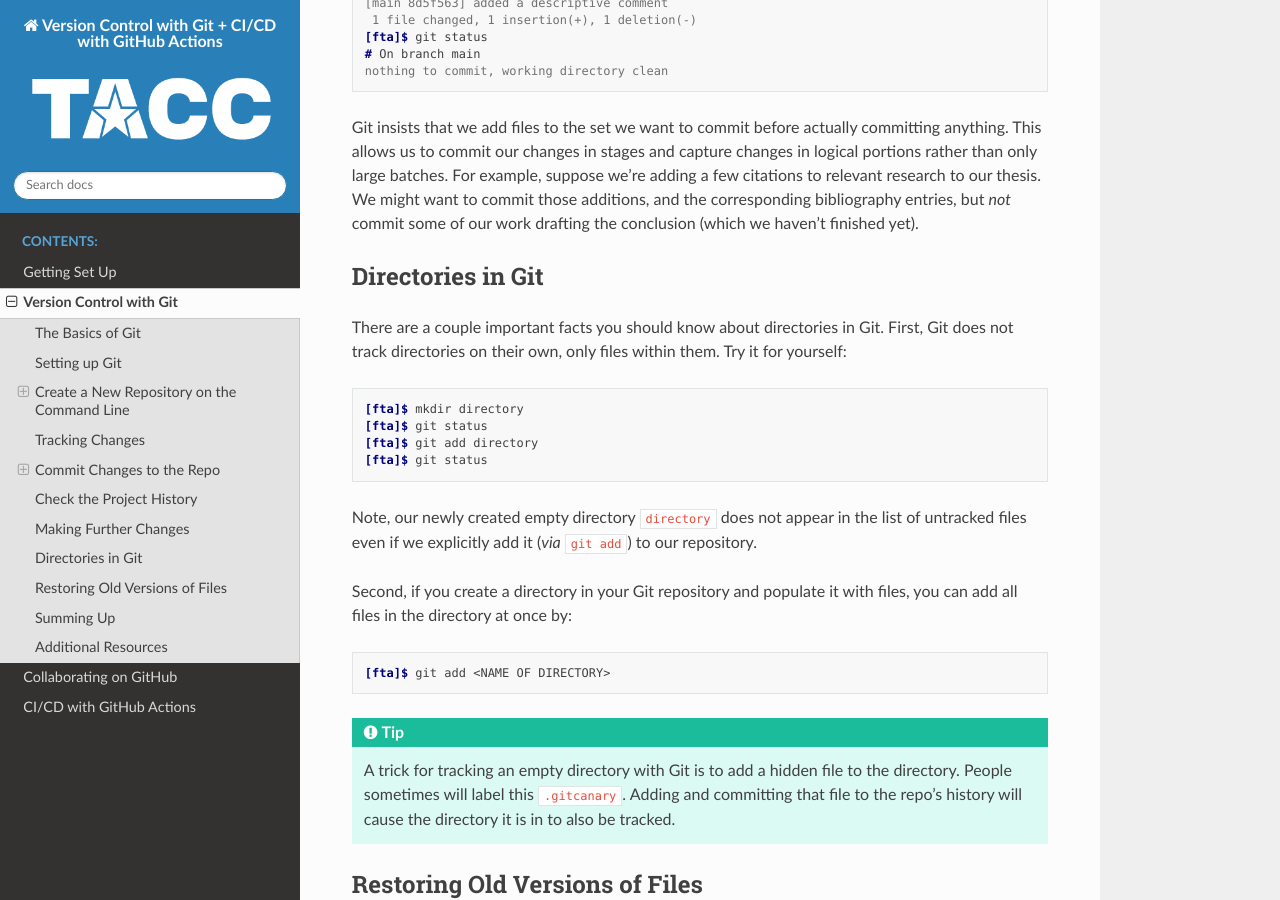
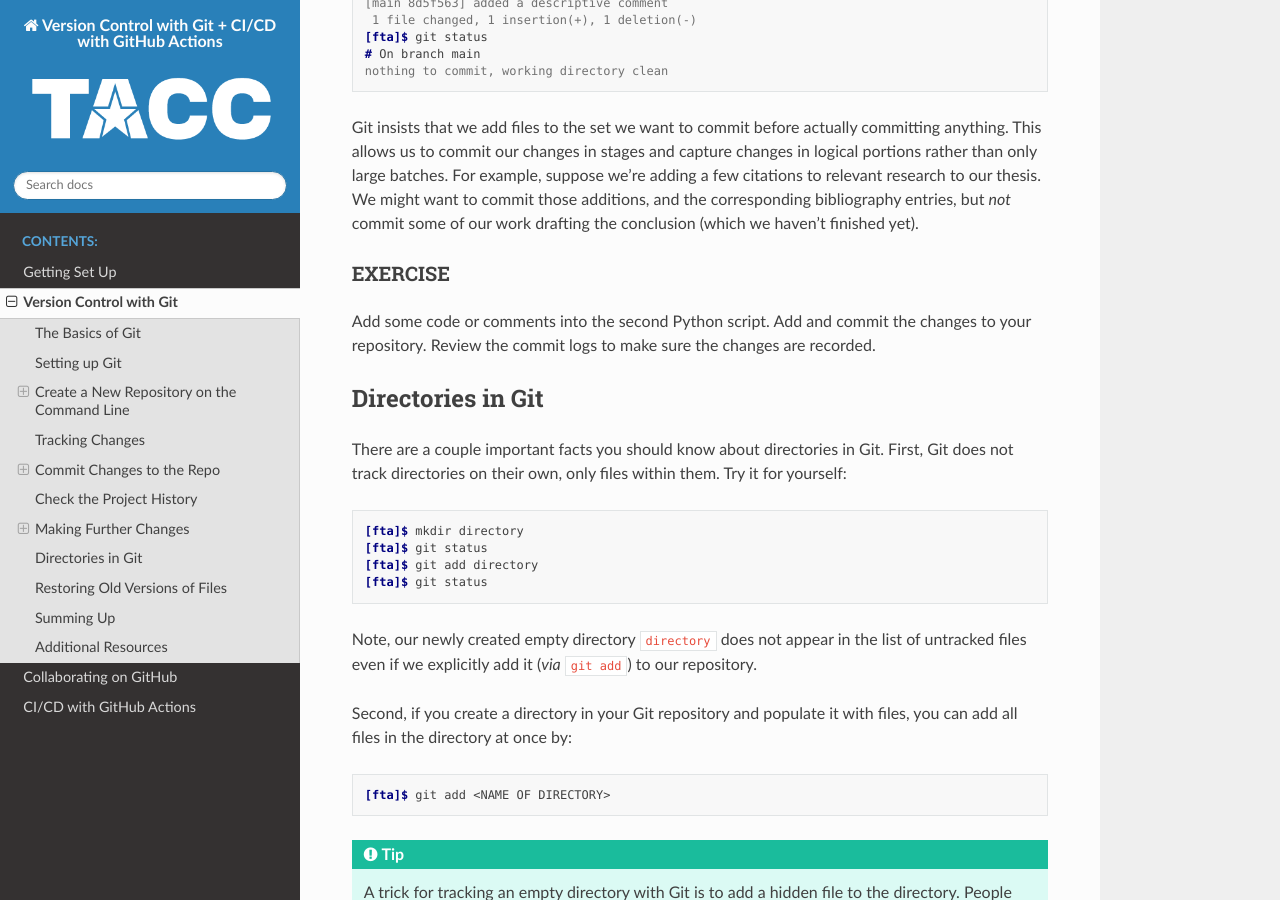
Before and after one commit to wjallen/VersionControlWithGit, a Sphinx documentation site: the page built from docs/docs/version_control_1.rst, in a window 1280 px wide and 900 px high, scrolled down 8198 px. Built offline with Sphinx 7.4.7 and the Read the Docs theme 2.0.0, drawn with Linux system fonts in a browser that asks for light colours.

Commit message:
minor updates

```diff
--- a/docs/docs/continuous_integration.rst
+++ b/docs/docs/continuous_integration.rst
@@ -403,4 +403,4 @@
 
 * `GitHub Actions Docs <https://docs.github.com/en/actions>`_
 * `Demo Repository <https://github.com/wjallen/pi-estimator>`_
-* `Semantic Versioning <https://semver.org/>`|
+* `Semantic Versioning <https://semver.org/>`_
--- a/docs/docs/setup.rst
+++ b/docs/docs/setup.rst
@@ -5,9 +5,12 @@
 Prerequisites
 -------------
 
+To make the most of this workshop, please make sure you have:
+
 1. `TACC account <https://accounts.tacc.utexas.edu/register>`_ (username, password, multifactor token)
 2. `GitHub Account <https://github.com/signup>`_
 3. `Docker Hub Account <https://hub.docker.com/signup>`_ (optional, but recommended)
+4. Access to a command line terminal, e.g. Terminal or WSL 2
 
 Log in to Frontera
 ------------------
--- a/docs/docs/version_control_1.rst
+++ b/docs/docs/version_control_1.rst
@@ -155,7 +155,7 @@
    [fta]$ ls -a
    ./  ../  .git/
 
-Use the ``find`` command to get a overview of the contents of the ``.git/``
+Use the ``tree`` or ``find`` command to get a overview of the contents of the ``.git/``
 directory:
 
 .. code-block:: console
@@ -436,6 +436,12 @@
 to commit those additions, and the corresponding bibliography entries, but *not*
 commit some of our work drafting the conclusion (which we haven't finished yet).
 
+EXERCISE
+~~~~~~~~
+
+Add some code or comments into the second Python script. Add and commit the
+changes to your repository. Review the commit logs to make sure the changes
+are recorded.
 
 
 Directories in Git
```
Also changed, not shown: other parts of docs/docs/setup.rst (+2 -0 lines).
